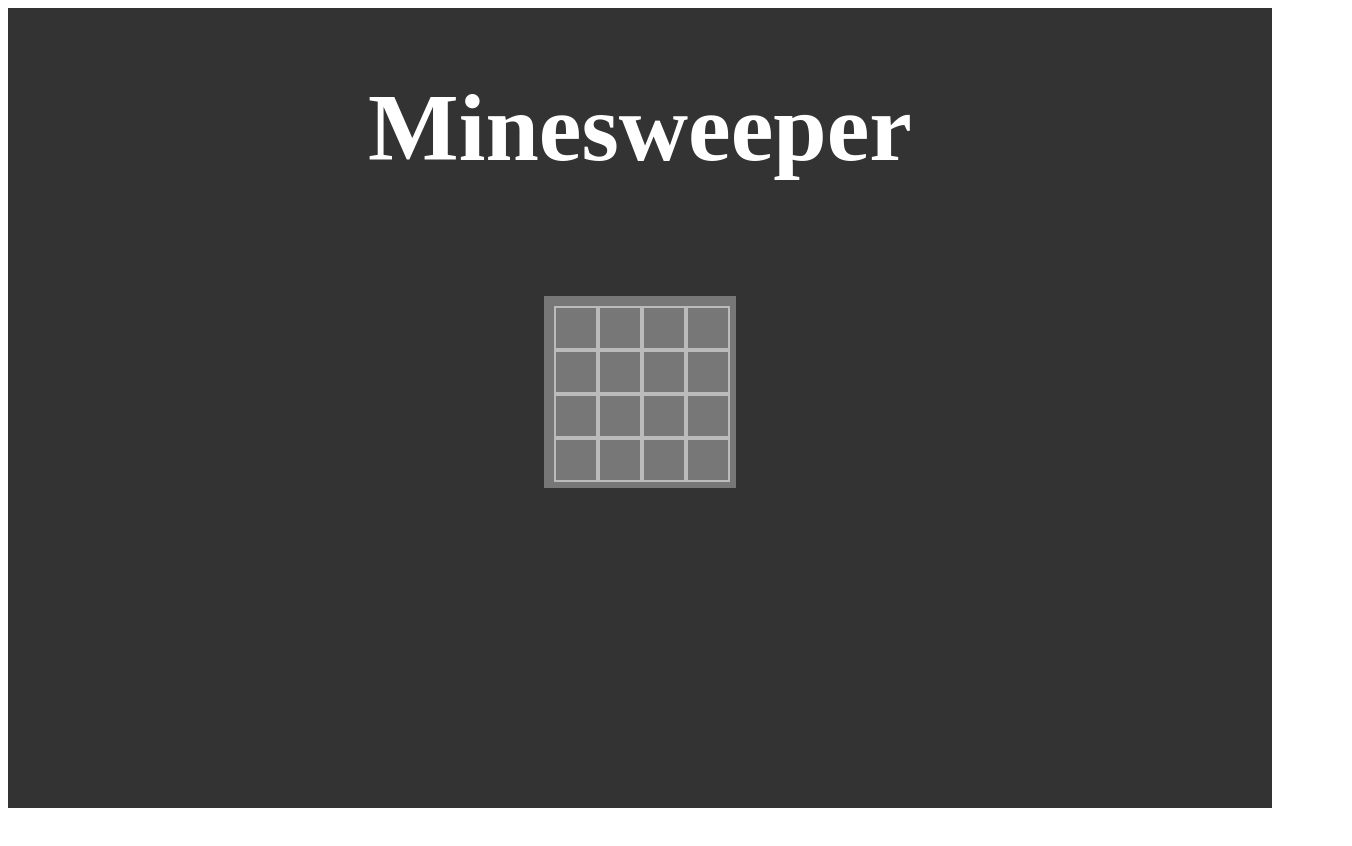
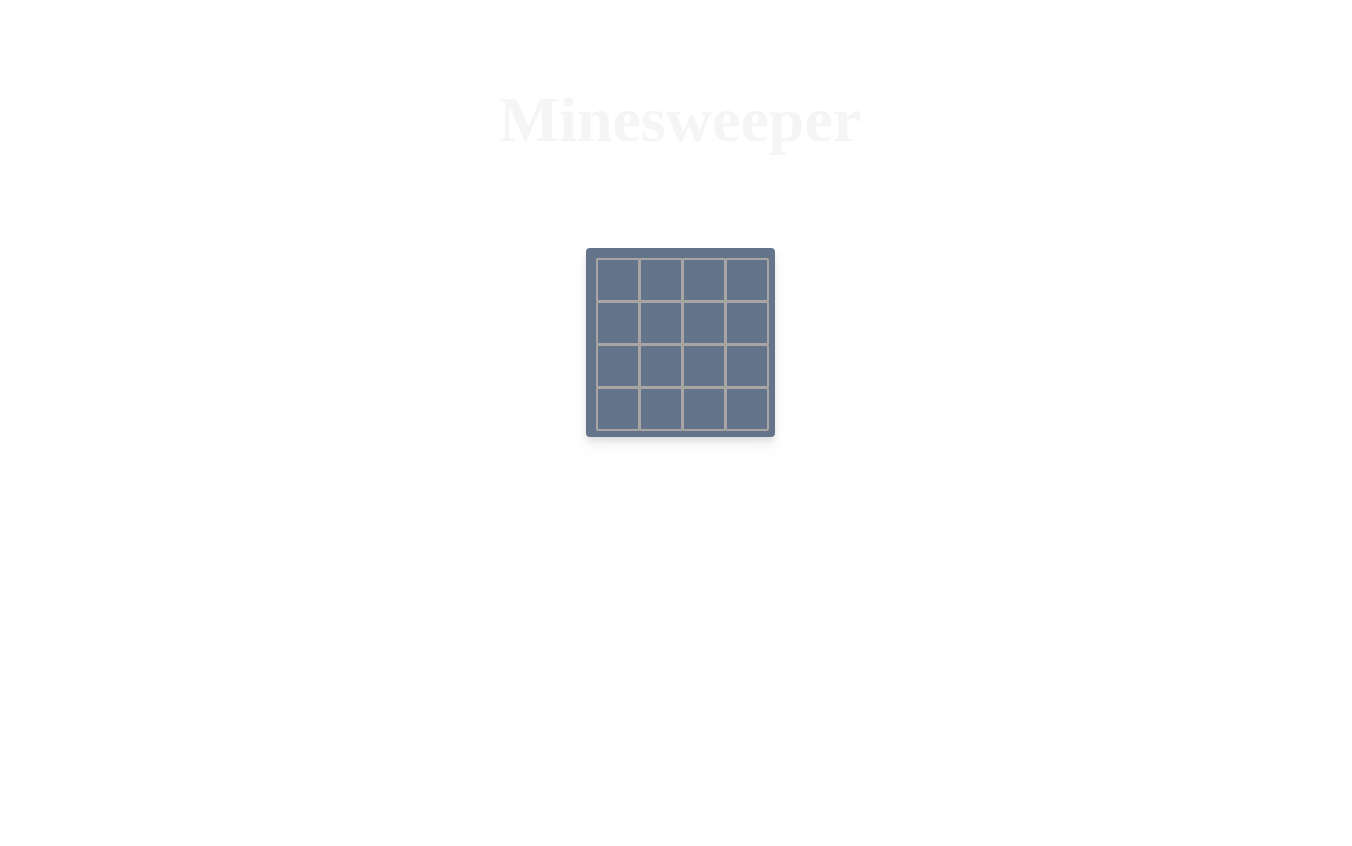
Before and after one commit to aleksebastian/redux-minesweeper, a React (Create React App) app in the folder client/: page / in a window 1280 px wide. Shown: the top 846 px of the page, 1352 px wide, since content can reach past the window. Before the commit the page ends 816 px from the top, so only its background shows below. Built offline with nearby package versions, Linux system fonts and the light colour scheme; the HTML template or start-up script is replaced by a standard one.

Commit message:
Added global background, updated game styles

```diff
--- a/client/src/app.module.css
+++ b/client/src/app.module.css
@@ -1,12 +1,13 @@
 .main {
-  margin: 0;
-  background-color: #333;
+  padding: 2rem;
+  /* background-color: rgb(30 41 59); */
   display: flex;
   align-items: center;
-  font-size: 3rem;
+  font-size: 2rem;
   flex-direction: column;
-  color: white;
+  color: whitesmoke;
   height: 100vh;
+  width: 100vw;
   gap: 3rem;
 }
 
--- a/client/src/components/board.module.css
+++ b/client/src/components/board.module.css
@@ -3,6 +3,9 @@
   padding: 10px;
   grid-template-columns: repeat(var(--size), 40px);
   grid-template-rows: repeat(var(--size), 40px);
-  gap: 4px;
-  background-color: #777;
+  gap: 3px;
+  background-color: rgb(100 116 139);
+  filter: drop-shadow(0 10px 8px rgb(0 0 0 / 0.04))
+    drop-shadow(0 4px 3px rgb(0 0 0 / 0.1));
+  border-radius: 0.25rem;
 }
--- a/client/src/components/cell.module.css
+++ b/client/src/components/cell.module.css
@@ -4,7 +4,25 @@
   display: flex;
   justify-content: center;
   align-items: center;
-  color: white;
-  border: 2px solid #bbb;
+  color: whitesmoke;
+  border: 2px solid rgb(168, 165, 162);
   user-select: none;
+  border-radius: 0.125rem;
 }
+
+.hidden {
+  background-color: rgb(214 211 209);
+  cursor: pointer;
+}
+
+.mine {
+  background-color: red;
+}
+
+.number {
+  background-color: none;
+}
+
+.marked {
+  background-color: yellow;
+}
```
Also changed, not shown: 2 other files (tests, documents, lock files or other folders).
